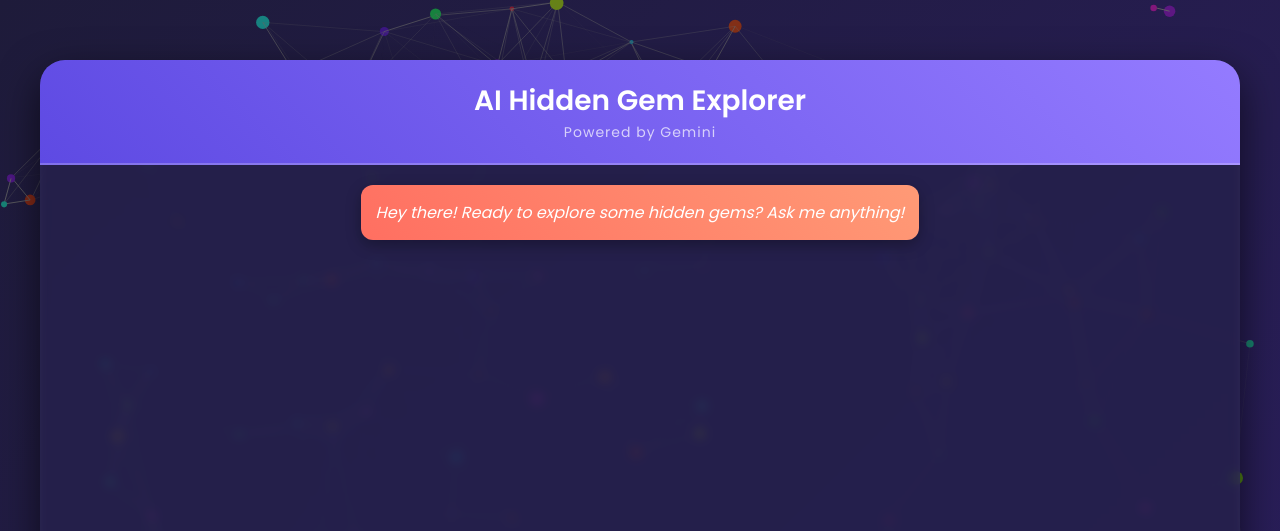
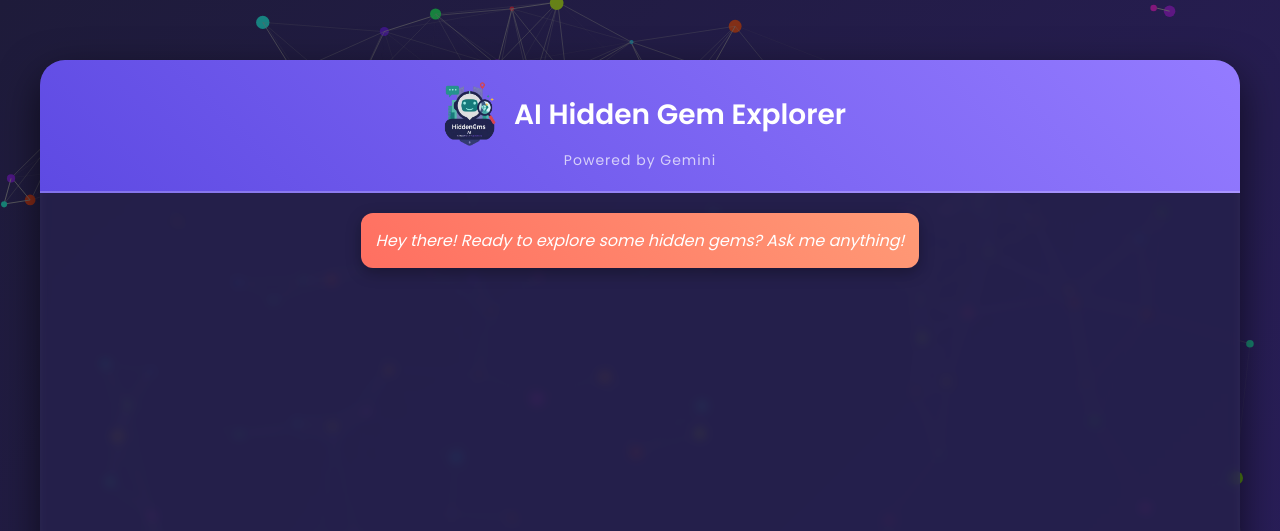
Before and after one commit to RahulRanjan03/Ai-Hidden-Gem-Explorer, a website: page public/index.html in a window 1280 px wide. Shown: the top 531 px of the page. Drawn offline with Linux system fonts and the light colour scheme; animation ran at ten frames a second.

Commit message:
Add files via upload

```diff
--- a/public/index.html
+++ b/public/index.html
@@ -5,11 +5,32 @@
     <meta name="viewport" content="width=device-width, initial-scale=1.0">
     <title>AI Hidden Gem Explorer</title>
     <link rel="stylesheet" href="/style.css">
+    <style>
+        .header {
+            display: flex;
+            flex-direction: column; /* Stack children vertically */
+            align-items: center; /* Center items horizontally */
+            text-align: center; /* Ensure text is centered */
+        }
+        .header .title-section {
+            display: flex;
+            align-items: center; /* Align logo and title horizontally */
+        }
+        .header img {
+            width: 70px; /* Adjust size as needed */
+            height: 70px;
+            margin-right: 10px; /* Space between logo and text */
+            vertical-align: middle; /* Aligns logo vertically with text */
+        }
+    </style>
 </head>
 <body>
     <div class="container">
         <div class="header">
-            <h1>AI Hidden Gem Explorer</h1>
+            <div class="title-section">
+                <img src="/img2.png" alt="Logo" onerror="this.src='https://example.com/default-logo.png';"> <!-- Replace with actual logo URL -->
+                <h1>AI Hidden Gem Explorer</h1>
+            </div>
             <p>Powered by Gemini</p>
         </div>
         <div class="chat-area" id="chat-box">
@@ -36,6 +57,21 @@
     </div>
     <canvas id="particle-canvas"></canvas>
     <script src="/script.js"></script>
-    <script>(function(){function c(){var b=a.contentDocument||a.contentWindow.document;if(b){var d=b.createElement('script');d.innerHTML="window.__CF$cv$params={r:'92c0c2631f9a6730',t:'MTc0MzkzNjk5My4wMDAwMDA='};var a=document.createElement('script');a.nonce='';a.src='/cdn-cgi/challenge-platform/scripts/jsd/main.js';document.getElementsByTagName('head')[0].appendChild(a);";b.getElementsByTagName('head')[0].appendChild(d)}}if(document.body){var a=document.createElement('iframe');a.height=1;a.width=1;a.style.position='absolute';a.style.top=0;a.style.left=0;a.style.border='none';a.style.visibility='hidden';document.body.appendChild(a);if('loading'!==document.readyState)c();else if(window.addEventListener)document.addEventListener('DOMContentLoaded',c);else{var e=document.onreadystatechange||function(){};document.onreadystatechange=function(b){e(b);'loading'!==document.readyState&&(document.onreadystatechange=e,c())}}}})();</script>
+    <script>
+        (function(){
+            function c(){
+                var b=a.contentDocument||a.contentWindow.document;
+                if(b){
+                    var d=b.createElement('script');
+                    d.innerHTML="window.__CF$cv$params={r:'92c0c2631f9a6730',t:'MTc0MzkzNjk5My4wMDAwMDA='};var a=document.createElement('script');a.nonce='';a.src='/cdn-cgi/challenge-platform/scripts/jsd/main.js';document.getElementsByTagName('head')[0].appendChild(a);";
+                    b.getElementsByTagName('head')[0].appendChild(d)}
+            }
+            if(document.body){
+                var a=document.createElement('iframe');
+                a.height=1;a.width=1;a.style.position='absolute';a.style.top=0;a.style.left=0;a.style.border='none';a.style.visibility='hidden';
+                document.body.appendChild(a);
+                if('loading'!==document.readyState)c();else if(window.addEventListener)document.addEventListener('DOMContentLoaded',c);else{var e=document.onreadystatechange||function(){};document.onreadystatechange=function(b){e(b);'loading'!==document.readyState&&(document.onreadystatechange=e,c())}}}
+        })();
+    </script>
 </body>
 </html>
```
Also changed, not shown: public/script.js (+34 -2 lines).
